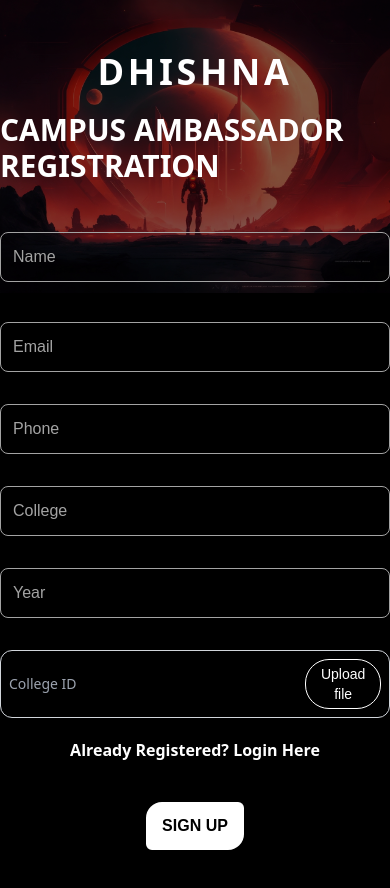
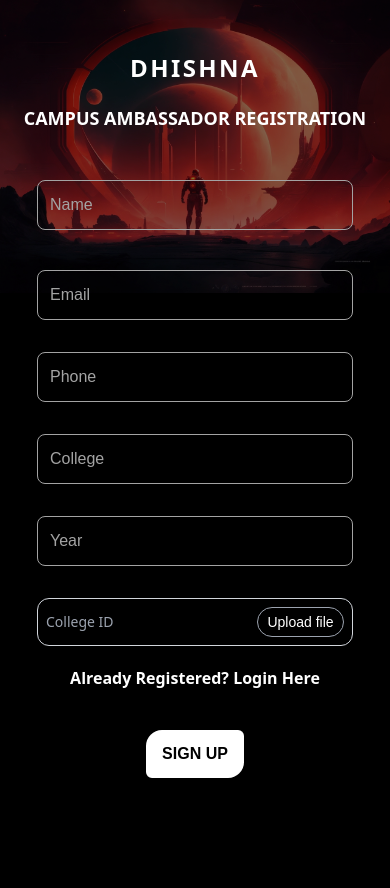
Before and after one commit to dhanush788/ca, a React (Create React App) app: page /register in a window 390 px wide. Shown: the top 888 px of the page. After the commit the page ends 844 px from the top, so only its background shows below. Built offline with nearby package versions, Linux system fonts and the light colour scheme; no server answers.

Commit message:
ui - minor changes

```diff
--- a/src/pages/Register.js
+++ b/src/pages/Register.js
@@ -76,14 +76,6 @@ const Register = () => {
     }
   };
 
-  //temp input styles
-  const inputStyles = {
-    border: "solid",
-    borderColor: "black",
-    borderRadius: "1rem",
-    padding: "0.5rem",
-  };
-
   return (
     <div className="flex flex-col items-center h-full">
       <img
@@ -110,13 +102,13 @@ const Register = () => {
         //   zIndex: 10,
         // }}
       >
-        <h1 className="text-white font-sans font-bold tracking-widest text-4xl my-3">
+        <h1 className="text-white font-sans font-bold tracking-widest md:text-4xl text-2xl my-3">
           DHISHNA
         </h1>
-        <h2 className="text-white font-sans font-bold text-3xl my-2">
+        <h2 className="text-white font-sans font-bold md:text-3xl text-lg my-2">
           CAMPUS AMBASSADOR REGISTRATION
         </h2>
-        <form onSubmit={handleSubmit} ref={formRef} className="w-full">
+        <form onSubmit={handleSubmit} ref={formRef} className="w-full px-4">
           <div className="mt-10">
             <input
               required
@@ -197,7 +189,7 @@ const Register = () => {
                 disabled
               />
               <button
-                className="border border-white rounded-3xl text-white text-sm w-fit p-1 ml-auto"
+                className="border border-gray-400 rounded-3xl text-white text-sm md:w-fit w-24 p-1 px-2 ml-auto"
                 onClick={(e) => {
                   e.preventDefault();
                   const uploadButton = document.querySelector("#upload");
```
